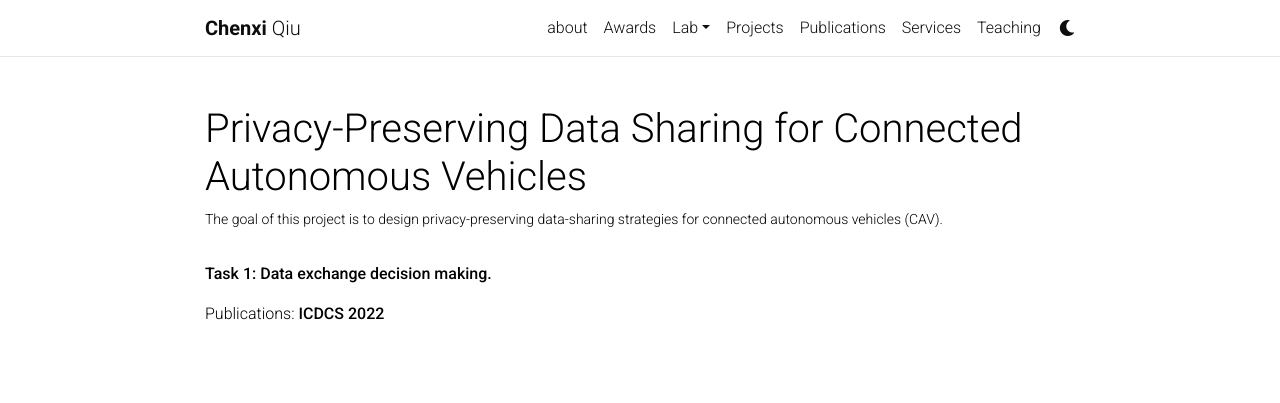
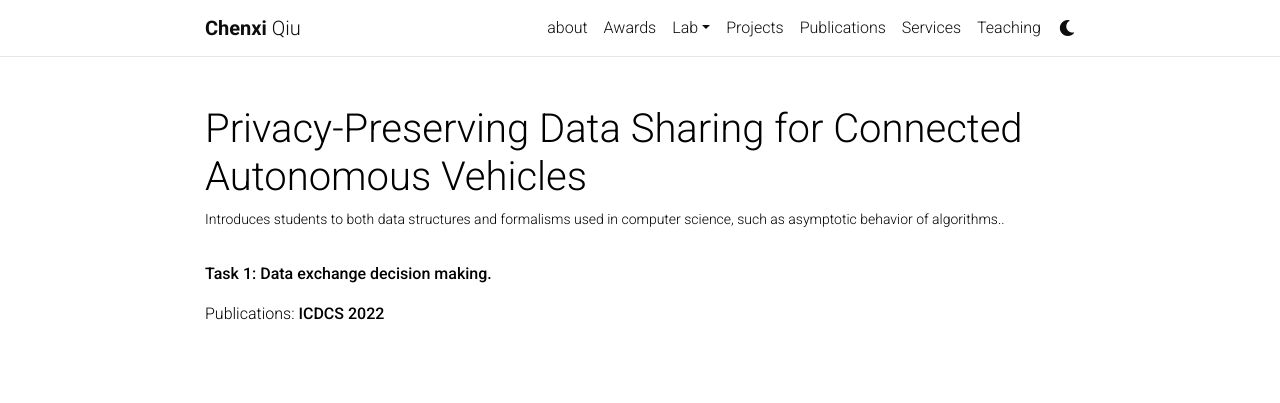
Before and after one commit to chenxiunt/chenxiunt.github.io, a Jekyll site: the page built from _teaching/CSCE2100.markdown, in a window 1280 px wide. Shown: the top 403 px of the page. Built offline with Jekyll 4.4.1, drawn with Linux system fonts in a browser that asks for light colours; comment, search, counter and statistics services are not loaded; a style sheet for code colours, icons or effects is not loaded.

Commit message:
Update and rename ComputerNetworks.markdown to CSCE2100.markdown

```diff
--- a/_teaching/ComputerNetworks.markdown
+++ b/_teaching/CSCE2100.markdown
@@ -1,8 +1,8 @@
 ---
 layout: page
 title: Privacy-Preserving Data Sharing for Connected Autonomous Vehicles
-description: The goal of this project is to design privacy-preserving data-sharing strategies for connected autonomous vehicles (CAV).
-img: /assets/img/connected_vehicles.jpg
+description: Introduces students to both data structures and formalisms used in computer science, such as asymptotic behavior of algorithms..
+img: /assets/img/CSCE2100.jpg
 importance: 1
 ---
 
```
